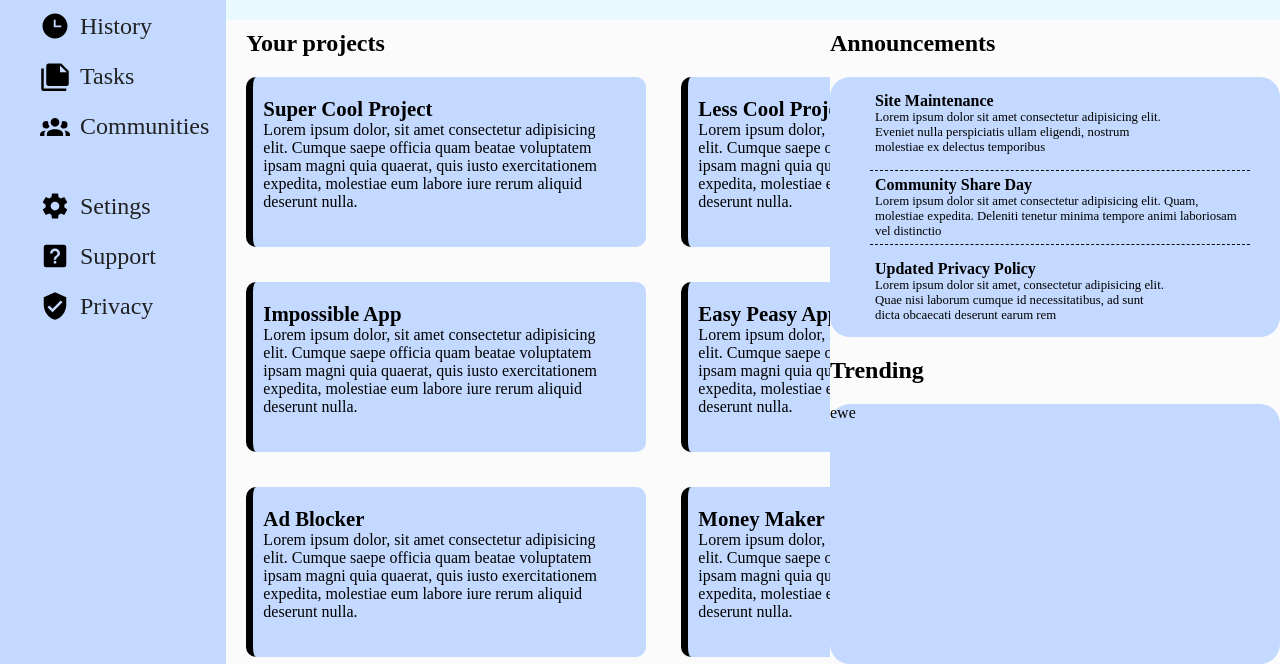
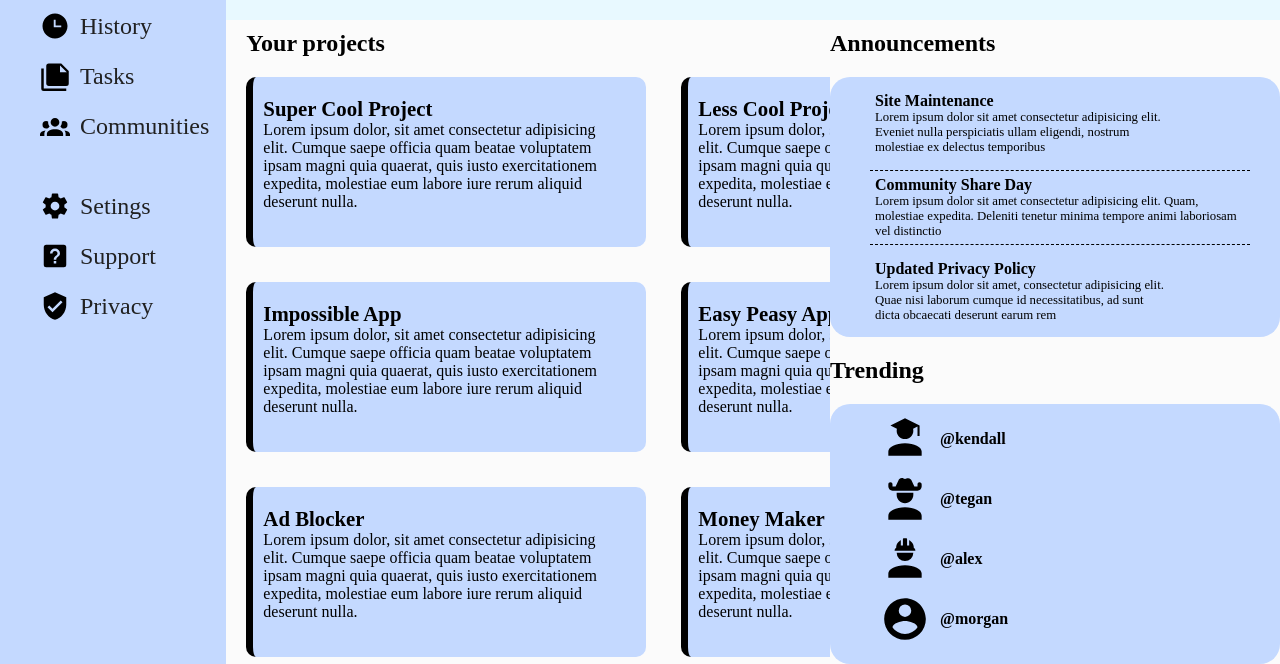
Before and after one commit to matheusyuji/front-end, a plain HTML site: page admin-dashboard/index.html in a window 1280 px wide. Shown: the part 259-923 px from the top of the page. Drawn offline with Linux system fonts and the light colour scheme.

Commit message:
[add]: create the trending section

```diff
--- a/admin-dashboard/index.html
+++ b/admin-dashboard/index.html
@@ -87,7 +87,12 @@
       </div>
       <h2 class="trending-title">Trending</h2>
       <div class="trending">
-        ewe
+        <ul>
+          <li><img class="trending-users" src="images/student.svg" alt="student icon"><span>@kendall</span></li>
+          <li><img class="trending-users" src="images/cowboy.svg" alt="cowboy icon"><span>@tegan</span></li>
+          <li><img class="trending-users" src="images/constructor.svg" alt="constructor icon"><span>@alex</span></li>
+          <li><img class="trending-users" src="images/account.svg" alt="account icon"><span>@morgan</span></li>
+        </ul>
       </div>
     </div>
   </div>
--- a/admin-dashboard/style.css
+++ b/admin-dashboard/style.css
@@ -75,7 +75,8 @@ input {
 }
 
 .navbar-top li,
-.navbar-bottom li{
+.navbar-bottom li,
+.trending li{
   display: flex;
   align-items: center;
   gap: 10px;
@@ -87,7 +88,8 @@ input {
   height: 30px;
 }
 
-.navbar-top-account{
+.navbar-top-account,
+.trending-users{
   width: 50px;
   height: 50px;
 }
@@ -247,3 +249,12 @@ li p{
   border: none;
   border-radius: 20px;
 }
+
+.trending li{
+  margin: 10px;
+}
+
+.trending li span{
+  font-size: 1rem;
+  font-weight: 600;
+}
```
Also changed, not shown: admin-dashboard/images/constructor.svg (added), admin-dashboard/images/cowboy.svg (added), admin-dashboard/images/student.svg (added).
